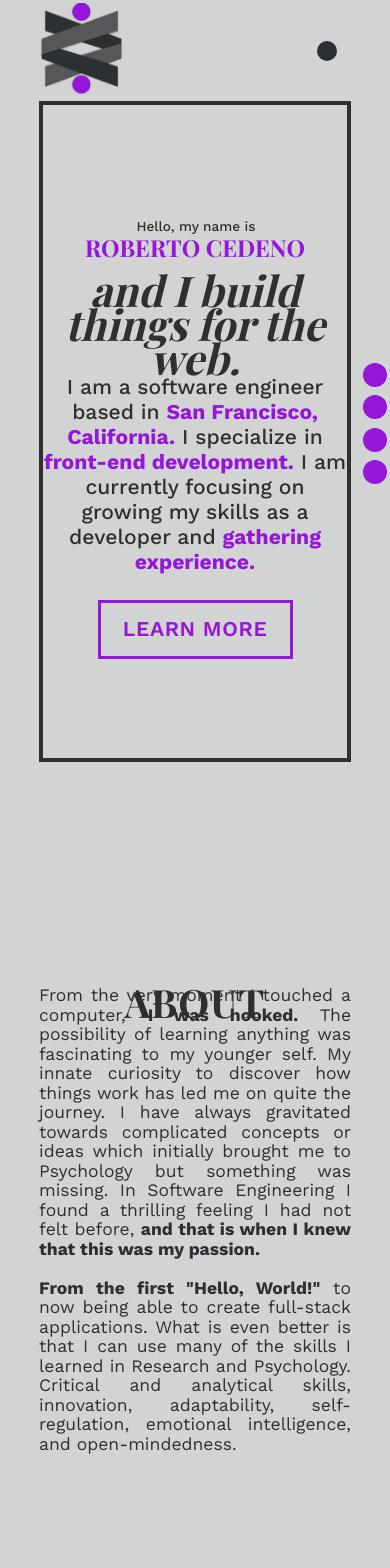
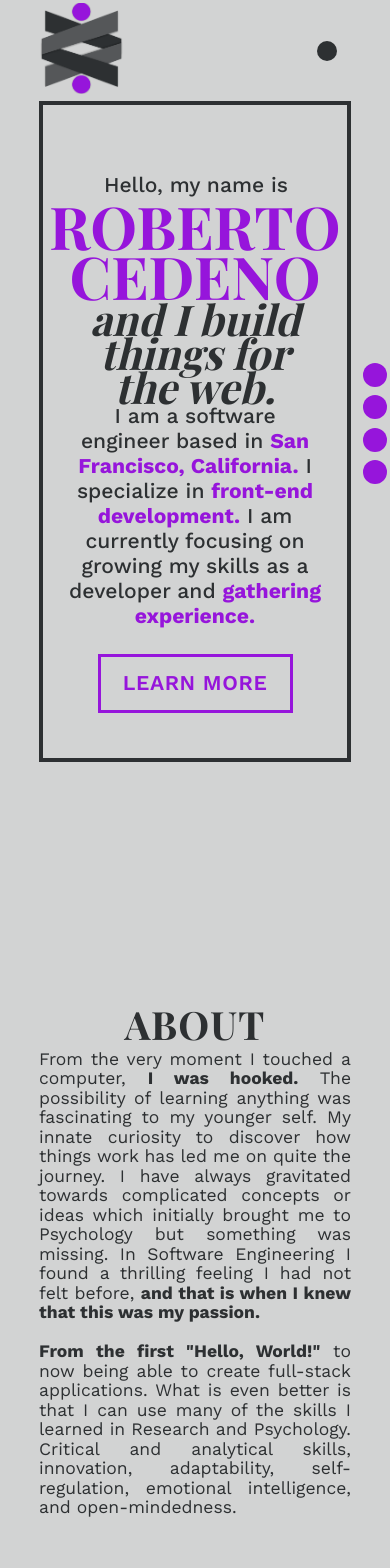
Before and after one commit to Vannent/personal-website, a Next.js app: page / in a window 390 px wide. Shown: the top 1568 px of the page. Built offline with nearby package versions, Linux system fonts and the light colour scheme; a web font is replaced by a local one.

Commit message:
fix mobile comp

```diff
--- a/styles/About.module.scss
+++ b/styles/About.module.scss
@@ -66,12 +66,12 @@
   }
 }
 
-@media only screen and (max-width: 900px) {
+@media only screen and (min-width: 400px) and (max-width: 900px) {
   .containerDark,
   .containerLight {
-    padding-bottom: 10vh;
     .title {
       font-size: 10vw;
+      margin-bottom: 0 !important ;
     }
     .content {
       .leftContent {
@@ -91,7 +91,6 @@
       font-size: 10vw;
       text-align: center;
       margin: 0;
-      margin-bottom: -5vh;
     }
     .content {
       .leftContent {
--- a/styles/Contact.module.scss
+++ b/styles/Contact.module.scss
@@ -112,7 +112,7 @@
   }
 }
 
-@media only screen and (max-width: 900px) {
+@media only screen and (min-width: 450px) and (max-width: 900px) {
   .containerDark,
   .containerLight {
     padding-bottom: 10vh;
--- a/styles/HeroBanner.module.scss
+++ b/styles/HeroBanner.module.scss
@@ -15,7 +15,7 @@
     padding: 6.6vw;
 
     .greet {
-      font-size: 1.8rem;
+      font-size: 1.8vw;
       font-family: $worksans;
       font-weight: 500;
       align-self: flex-start;
@@ -81,14 +81,14 @@
   .containerLight {
     .content {
       .greet {
-        font-size: 5vw;
+        font-size: 2.5vh;
         align-self: center;
       }
       .name {
         font-size: 7vh;
         text-align: center;
         line-height: 6vh;
-        margin-top: -3vh;
+        margin-top: -2vh;
       }
 
       .slogan {
@@ -110,7 +110,7 @@
   }
 }
 
-@media only screen and (max-width: 900px) {
+@media only screen and (min-width: 500px) and (max-width: 900px) {
   .containerDark,
   .containerLight {
     .content {
--- a/styles/Projects.module.scss
+++ b/styles/Projects.module.scss
@@ -142,7 +142,7 @@
   }
 }
 
-@media only screen and (max-width: 900px) {
+@media only screen and (min-width: 450px) and (max-width: 900px) {
   .containerDark,
   .containerLight {
     .content {
```
